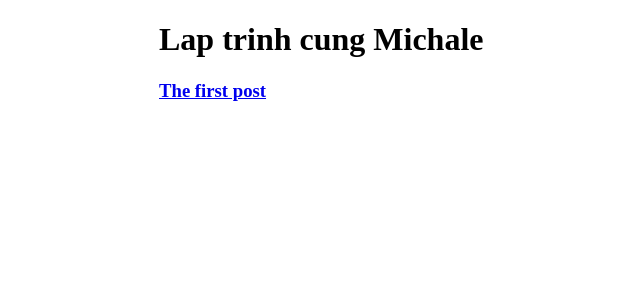
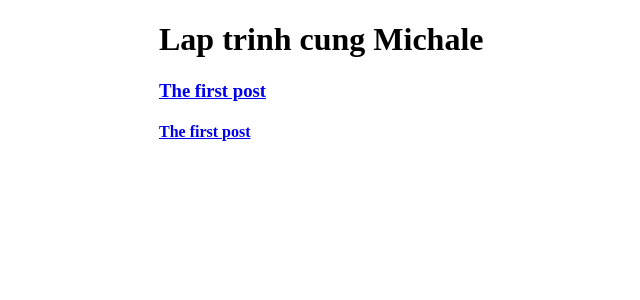
Before and after one commit to michale0105/michale0105.github.io, a Jekyll site: the page built from index.html, in a window 1280 px wide. Shown: the top 300 px of the page, without its empty margins (31-671 px from the left). Built offline with Jekyll 4.4.1, drawn with Linux system fonts in a browser that asks for light colours.

Commit message:
Update index.html

```diff
--- a/index.html
+++ b/index.html
@@ -5,7 +5,10 @@ layout: default
 	<div class="post">
 		<h3><a href="{{ post.url }}">{{ post.title }}</a></h3>
 	</div>
+
+{% endfor %}
+{% for post in site.posts %}
 	<div class="post">
-		<h4><a href="{{post.url }}">{{ post.seeme }}</a></h4>
+		<h4><a href="{{post.url }}">{{ post.title }}</a></h4>
 	</div>
 {% endfor %}
```
